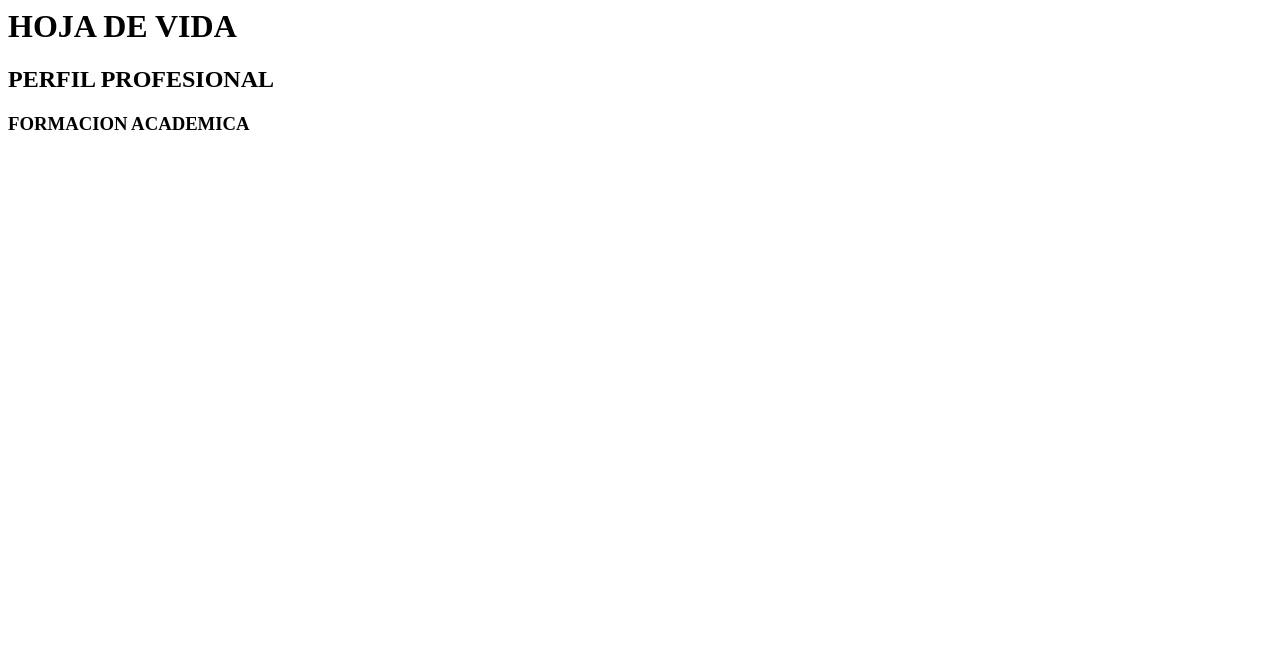
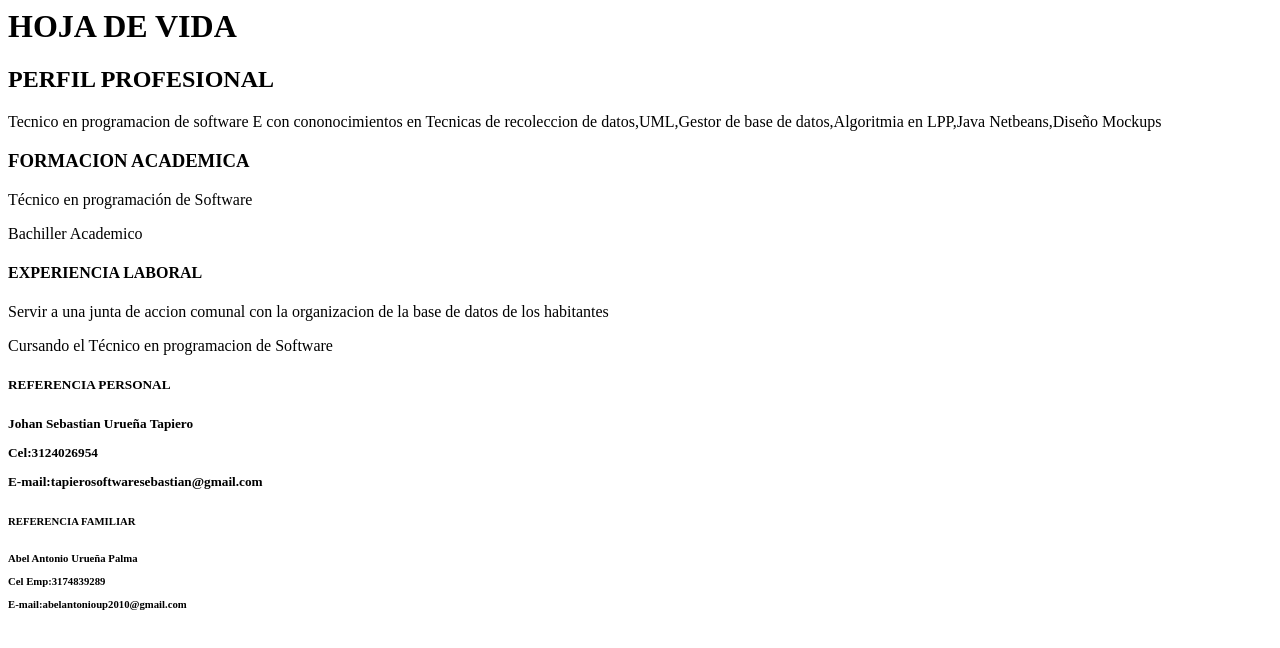
Before and after one commit to JohanUruena2023/INTERNATIONAL_NUTRITION, a plain HTML site: page index.html in a window 1280 px wide. Drawn offline with Linux system fonts and the light colour scheme.

Commit message:
Update index.html

```diff
--- a/index.html
+++ b/index.html
@@ -1,10 +1,26 @@
 <html>
  <head>
-   <title>International Nutrition</title>
+   <title>MI HOJA DE VIDA</title>
    <head>
       <body>
         <h1>HOJA DE VIDA</h1>
         <h2>PERFIL PROFESIONAL</h2>
+        <P>Tecnico en programacion de software E con cononocimientos en Tecnicas de recoleccion de datos,UML,Gestor de base de datos,Algoritmia en LPP,Java Netbeans,Diseño Mockups</P>
         <h3>FORMACION ACADEMICA</h3>
+        <P>Técnico en programación de Software</p>
+        <p>Bachiller Academico</p>
+        <h4>EXPERIENCIA LABORAL</h4>
+        <p>Servir a una junta de accion comunal con la organizacion de la base de datos de los habitantes</p>
+        <p>Cursando el Técnico en programacion de Software</p>
+        <h5>REFERENCIA PERSONAL<h5>
+        <p>Johan Sebastian Urueña Tapiero</p>
+        <p>Cel:3124026954</p>
+        <p>E-mail:tapierosoftwaresebastian@gmail.com</p>
+        <h6>REFERENCIA FAMILIAR<h6>
+        <P>Abel Antonio Urueña Palma</p>
+        <P<Presidente de una Junta Accion Comunal Barrio olivares</p>
+        <p>Cel Emp:3174839289</p>
+        <p>E-mail:abelantonioup2010@gmail.com</p>
+
           </body>
      </html>
```
